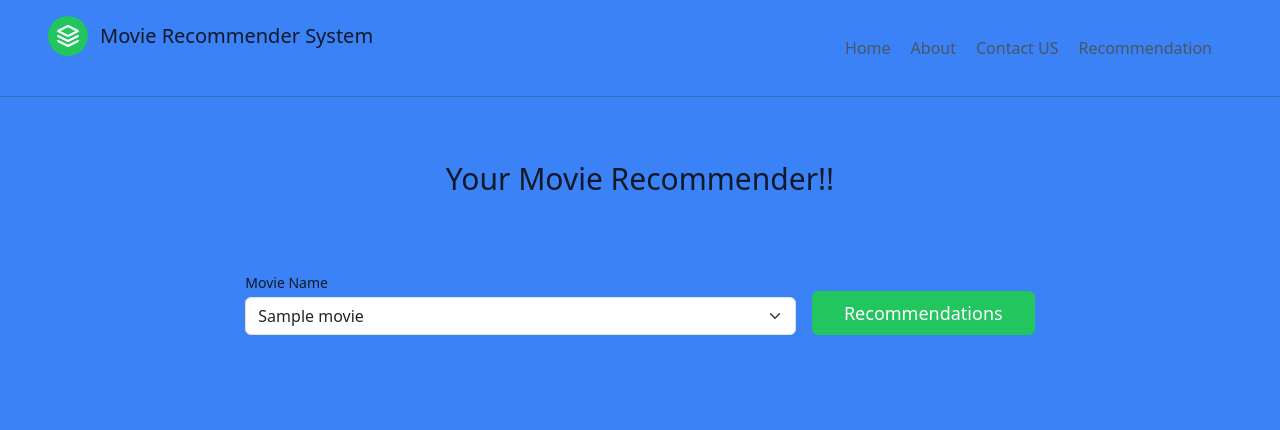
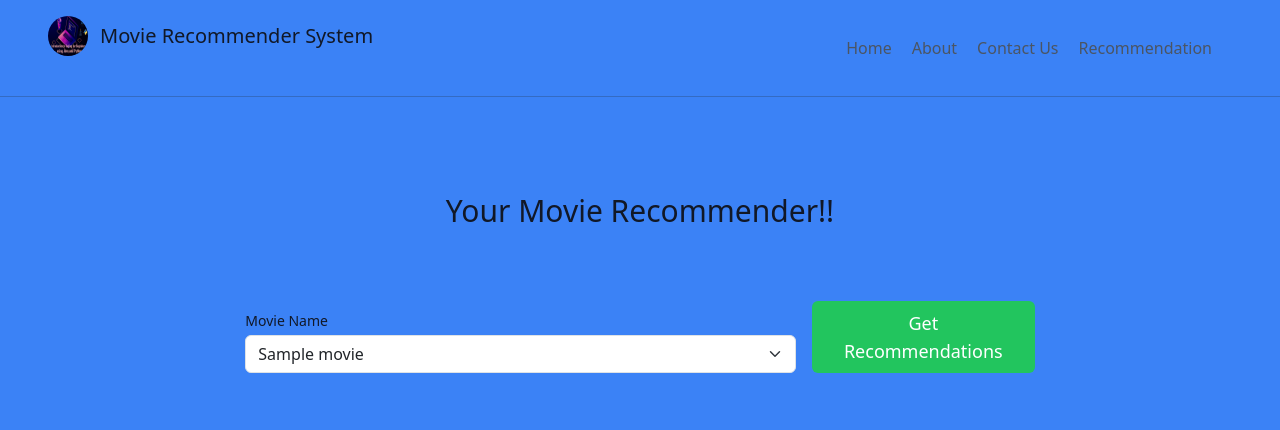
Before and after one commit to MayankChoudhary21/Movie-Recommendation, a Flask app: template templates/recommendation.html in a window 1280 px wide. Shown: the top 430 px of the page. Run offline with Flask 3, Linux system fonts and the light colour scheme; the template is opened without the code that fills it: most values are stand-ins (such as "Sample title", 1, 10 or a date in 2020); parts of the project's set-up code (start-up, migrations or seed data) failed here and were passed over; some libraries are stand-ins or nearby versions.

Commit message:
Update recommendation.html

```diff
--- a/templates/recommendation.html
+++ b/templates/recommendation.html
@@ -8,69 +8,81 @@
     <link href="https://cdn.jsdelivr.net/npm/bootstrap@5.3.3/dist/css/bootstrap.min.css" rel="stylesheet" integrity="sha384-QWTKZyjpPEjISv5WaRU9OFeRpok6YctnYmDr5pNlyT2bRjXh0JMhjY6hW+ALEwIH" crossorigin="anonymous">
   </head>
   <body class="bg-blue-500">
+
+    <!-- Header Section -->
     <header class="text-gray-600 body-font -my-8">
       <div class="container mx-auto flex flex-wrap p-5 flex-col md:flex-row items-center">
         <a class="flex title-font font-medium items-center text-gray-900 mb-4 md:mb-0">
-          <svg xmlns="C:\Users\mayan\Videos\Movie-Recommendation\static\thumbnail.jpg" fill="none" stroke="currentColor" stroke-linecap="round" stroke-linejoin="round" stroke-width="2" class="w-10 h-10 text-white p-2 bg-green-500 rounded-full" viewBox="0 0 24 24">
-            <path d="M12 2L2 7l10 5 10-5-10-5zM2 17l10 5 10-5M2 12l10 5 10-5"></path>
-          </svg>
+          <img src="static/thumbnail.jpg" alt="Logo" class="w-10 h-10 rounded-full">
           <span class="ml-3 text-xl">Movie Recommender System</span>
         </a>
         <nav class="md:ml-auto flex flex-wrap items-center text-base justify-center">
           <a href="/" class="mr-5 hover:text-gray-900">Home</a>
-          <a class="mr-5 hover:text-gray-900" href="/about">About</a>
-          <a class="mr-5 hover:text-gray-900" href="/contact">Contact US</a>
-          <a class="mr-5 hover:text-gray-900" href="/recommendation">Recommendation</a>
+          <a href="/about" class="mr-5 hover:text-gray-900">About</a>
+          <a href="/contact" class="mr-5 hover:text-gray-900">Contact Us</a>
+          <a href="/recommendation" class="mr-5 hover:text-gray-900">Recommendation</a>
         </nav>
       </div>
     </header>
+
     <hr>
-    <section class="text-gray-600 body-font -my-8">
+
+    <!-- Movie Selection Section -->
+    <section class="text-gray-600 body-font">
       <div class="container px-5 py-24 mx-auto">
         <div class="flex flex-col text-center w-full mb-12">
           <h1 class="sm:text-3xl text-2xl font-medium title-font mb-4 text-gray-900">Your Movie Recommender!!</h1>
           <p class="text-primary"><b>{{ error }}</b></p>
         </div>
-        <div class="flex lg:w-2/3 w-full sm:flex-row flex-col mx-auto px-8 sm:space-x-4 sm:space-y-0 space-y-4 sm:px-0 items-end">
+
+        <!-- Movie Selection Form -->
+        <form action="/recommendation" method="POST" class="flex lg:w-2/3 w-full sm:flex-row flex-col mx-auto px-8 sm:space-x-4 sm:space-y-0 space-y-4 sm:px-0 items-end">
           <div class="relative flex-grow w-full">
-            <label for="full-name" class="leading-7 text-sm text-gray-900">Movie Name</label>
-            <form action="/recommendation" method="POST">
+            <label for="movies" class="leading-7 text-sm text-gray-900">Movie Name</label>
             <select id="movies" name="movies" class="form-select">
               {% for j in movies_list %}
                 <option value="{{ j }}" {% if j == selected_movie %} selected {% endif %}>{{ j }}</option>
               {% endfor %}
             </select>
           </div>
-          <button type="submit" class="text-white bg-green-500 border-0 py-2 px-8 focus:outline-none hover:bg-green-600 rounded text-lg">Recommendations</button>
-        </div>
+          <button type="submit" class="text-white bg-green-500 border-0 py-2 px-8 focus:outline-none hover:bg-green-600 rounded text-lg">Get Recommendations</button>
         </form>
+
       </div>
     </section>
 
+    <!-- Recommended Movies Section -->
     {% if status == True %}
     <section class="text-gray-600 body-font">
       <div class="container px-5 py-24 mx-auto">
+
+        <!-- Section Title -->
         <div class="flex flex-wrap w-full mb-20">
           <div class="lg:w-1/2 w-full mb-6 lg:mb-0">
             <h1 class="sm:text-3xl text-2xl font-medium title-font mb-2 text-gray-900">Recommended Movies</h1>
             <div class="h-1 w-20 bg-indigo-500 rounded"></div>
           </div>
         </div>
+
+        <!-- Movie Posters Grid -->
         <div class="flex flex-wrap -m-4">
           {% for poster in poster %}
           <div class="xl:w-1/4 md:w-1/2 p-3">
             <div class="bg-gray-100 p-6 rounded-lg h-full flex flex-col">
-            <img class="h-40 rounded w-full object-cover object-center mb-6" src="{{ poster }}" alt="content">
-            <h3 class="tracking-widest text-indigo-500 text-xs font-medium title-font">SUBTITLE</h3>
+              <img class="rounded w-full object-cover object-center aspect-[16/9]" src="{{ poster }}" alt="Movie Poster">
+              <h3 class="tracking-widest text-indigo-500 text-xs font-medium title-font mt-2">SUBTITLE</h3>
               <h2 class="text-lg text-gray-900 font-medium title-font mb-4">{{ movies_name[loop.index0] }}</h2>
             </div>
           </div>
           {% endfor %}
         </div>
+
       </div>
     </section>
     {% endif %}
 
+    <!-- Bootstrap Script -->
     <script src="https://cdn.jsdelivr.net/npm/bootstrap@5.3.3/dist/js/bootstrap.bundle.min.js" integrity="sha384-YvpcrYf0tY3lHB60NNkmXc5s9fDVZLESaAA55NDzOxhy9GkcIdslK1eN7N6jIeHz" crossorigin="anonymous"></script>
+
   </body>
 </html>
```
Lines whose indentation alone changed are shown as unchanged.
